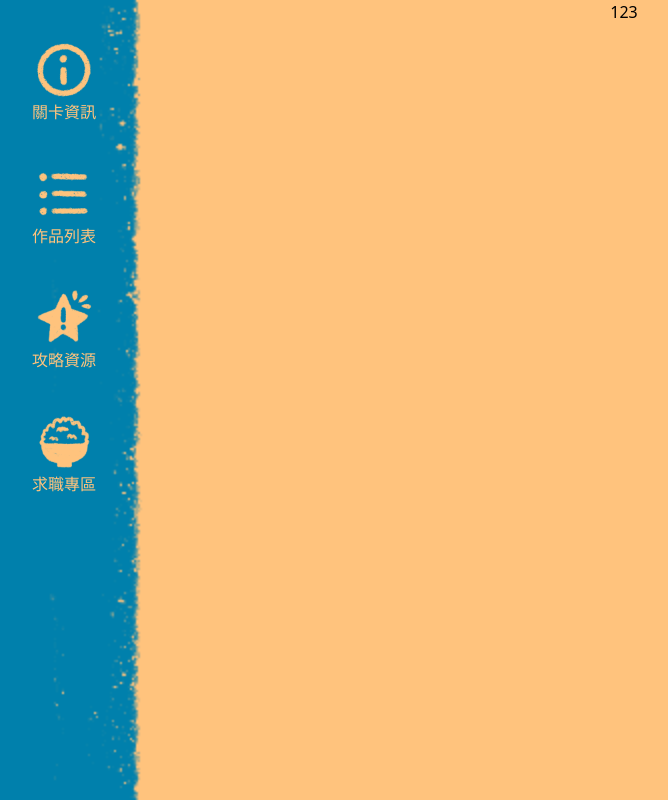
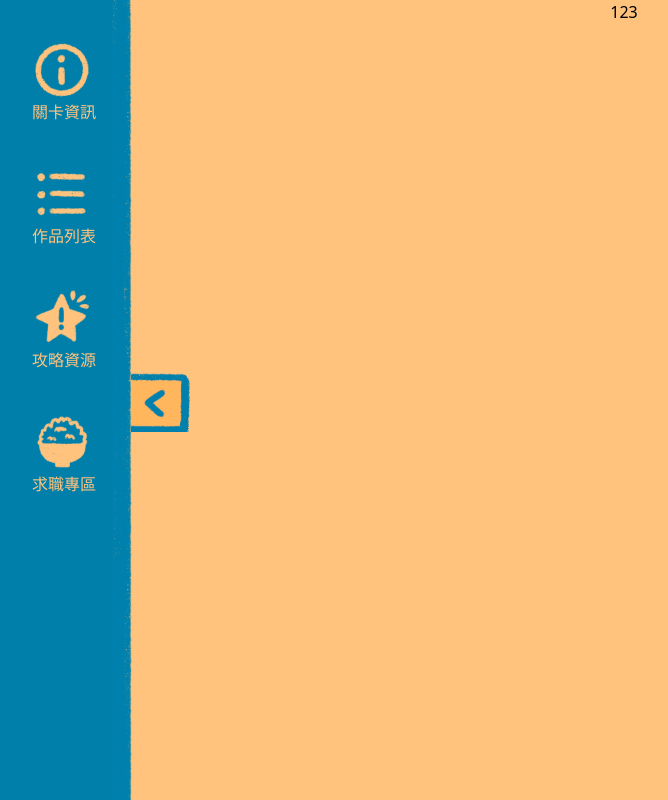
Before and after one commit to tsukimi0116/f2e_week1, a Next.js app: page / in a window 1280 px wide. Shown: the whole page, without its empty margins (16-684 px from the left). Built offline with nearby package versions, Linux system fonts and the light colour scheme.

Commit message:
feat: nav-close按鈕完成

```diff
--- a/src/components/nav/index.tsx
+++ b/src/components/nav/index.tsx
@@ -6,23 +6,27 @@ import IcMenuStrategy from '@/ic/ic_menu_strategy.png';
 import IcMenuJob from '@/ic/ic_menu_job.png';
 
 export default () => (
-  <section className="fixed h-screen bg-nav-bg w-40 bg-right bg-no-repeat bg-cover text-navFont flex-col items-center text-center">
-    <div className="my-10">
-      <Image className="m-auto" src={IcMenuInfo} alt="" width={60} />
+  <div className="fixed flex items-center">
+    <section className="h-screen bg-navBg w-32 bg-no-repeat text-navFont flex-col items-center">
+      <div className="my-10 ml-12">
+        <Image className="" src={IcMenuInfo} alt="" width={60} />
         關卡資訊
       </div>
-    <div className="mt-10">
-      <Image className="m-auto" src={IcMenuList} alt="" width={60} />
+      <div className="mt-10 ml-12">
+        <Image className="" src={IcMenuList} alt="" width={60} />
         作品列表
       </div>
-    <div className="mt-10">
-      <Image className="m-auto" src={IcMenuStrategy} alt="" width={60} />
+      <div className="mt-10 ml-12">
+        <Image className="" src={IcMenuStrategy} alt="" width={60} />
         攻略資源
       </div>
-    <div className="mt-10">
-      <Image className="m-auto" src={IcMenuJob} alt="" width={60} />
+      <div className="mt-10 ml-12">
+        <Image className="" src={IcMenuJob} alt="" width={60} />
         求職專區
       </div>
       <div className="bg-nav-close-btn w-16 inline-block" />
     </section>
+    <div className="w-5 h-screen bg-nav-bg bg-cover bg-right" />
+    <div className="w-16 h-16 bg-nav-close-btn bg-cover -ml-px" />
+  </div>
 );
```
Lines whose indentation alone changed are shown as unchanged.
